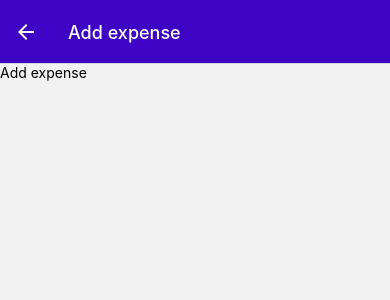
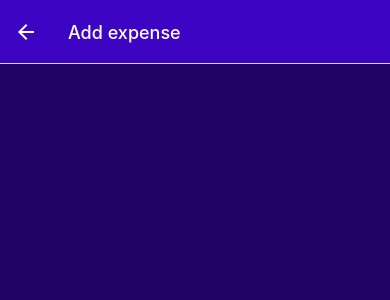
Before and after one commit to pizarrosch/expense-check-app-rn, a React Native app: screen /ManageExpense in a window 390 px wide. Shown: the top 300 px of the page. Built offline with nearby package versions, Linux system fonts and the light colour scheme.

Commit message:
Create a delete button with styles on the edit expense screen

```diff
--- a/screens/ManageExpense.js
+++ b/screens/ManageExpense.js
@@ -1,5 +1,7 @@
-import {Text} from 'react-native';
+import {View, StyleSheet} from 'react-native';
 import {useLayoutEffect} from "react";
+import IconButton from "../components/UI/IconButton";
+import {GlobalStyles} from "../constants/styles";
 
 export default function ManageExpense({route, navigation}) {
   const editedExpenseId = route.params?.expenseId;
@@ -10,5 +12,37 @@
     })
   }, []);
 
-  return <Text>{editedExpenseId ? 'Edit expense' : 'Add expense'}</Text>
+  function deleteExpenseFunction() {
+  }
+
+  return (
+    <View style={styles.container}>
+      {editedExpenseId && (
+        <View style={styles.deleteContainer}>
+          <IconButton
+            icon='trash'
+            size={36}
+            color={GlobalStyles.colors.error500}
+            onPress={deleteExpenseFunction}
+          />
+        </View>
+      )
+      }
+    </View>
+  )
 }
+
+const styles = StyleSheet.create({
+  container: {
+    flex: 1,
+    padding: 24,
+    backgroundColor: GlobalStyles.colors.primary800
+  },
+  deleteContainer: {
+    marginTop: 16,
+    paddingTop: 8,
+    borderTopWidth: 2,
+    borderTopColor: GlobalStyles.colors.primary200,
+    alignItems: 'center'
+  }
+})
```
Also changed, not shown: App.js (indentation only).
